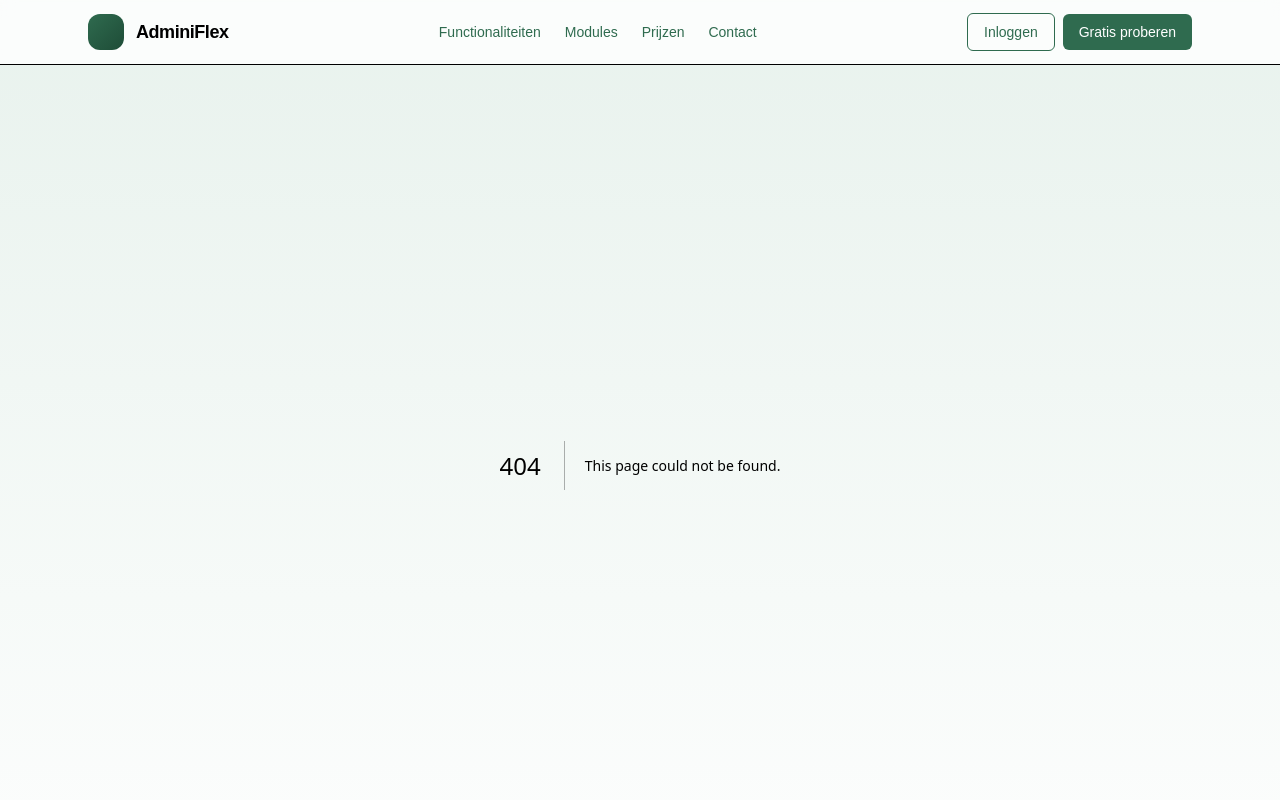
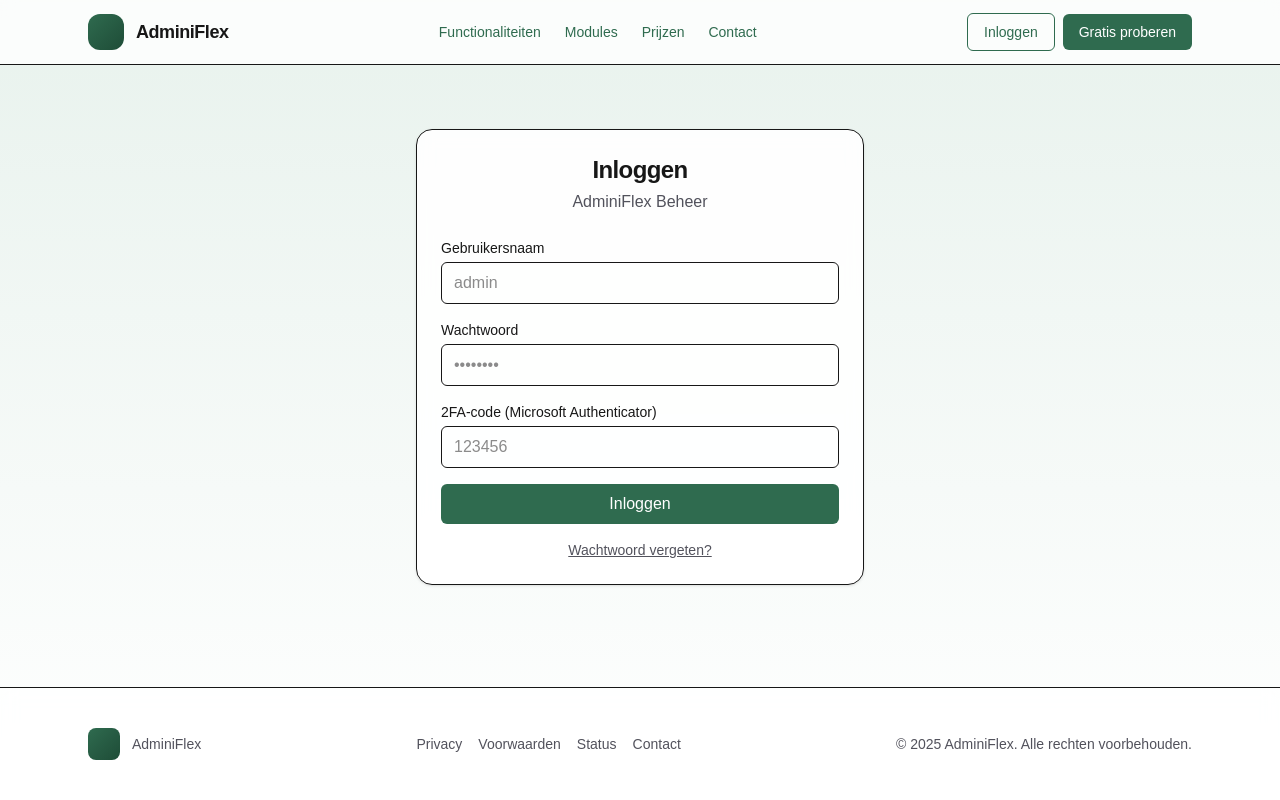
Before and after one commit to Adminiflex-jpg/adminiflex-site, a Next.js app: page /login in a window 1280 px wide. Before the commit this address had no page. Shown: the top 800 px of the page. Built offline with nearby package versions, Linux system fonts and the light colour scheme.

Commit message:
Login + 2FA (TOTP) voor Admin, beveiligde /admin, en loginpagina

```diff
--- /dev/null
+++ b/app/admin/page.tsx
@@ -0,0 +1,38 @@
+// app/admin/page.tsx
+import { cookies } from "next/headers";
+import jwt from "jsonwebtoken";
+
+export default function AdminPage() {
+  const cookieStore = cookies();
+  const token = cookieStore.get("session")?.value || "";
+  let ok = false;
+  try {
+    const JWT_SECRET = process.env.JWT_SECRET || "";
+    if (JWT_SECRET && token) {
+      const payload = jwt.verify(token, JWT_SECRET) as any;
+      ok = payload?.role === "admin";
+    }
+  } catch {
+    ok = false;
+  }
+
+  if (!ok) {
+    return (
+      <main className="max-w-3xl mx-auto px-4 md:px-6 py-16">
+        <h1 className="text-2xl font-semibold">Niet ingelogd</h1>
+        <p className="mt-2">Je hebt geen toegang tot deze pagina.</p>
+        <a href="/login" className="mt-4 inline-block underline">Ga naar inloggen</a>
+      </main>
+    );
+  }
+
+  return (
+    <main className="max-w-5xl mx-auto px-4 md:px-6 py-16">
+      <h1 className="text-3xl font-semibold">Admin dashboard</h1>
+      <p className="mt-2 text-zinc-700">Welkom! Je bent ingelogd als admin.</p>
+      <div className="mt-6 grid gap-4">
+        <a className="underline" href="/">← Terug naar site</a>
+      </div>
+    </main>
+  );
+}
--- /dev/null
+++ b/app/api/login/route.ts
@@ -0,0 +1,61 @@
+// app/api/login/route.ts
+export const runtime = "nodejs";
+export const dynamic = "force-dynamic";
+
+import { NextResponse } from "next/server";
+import speakeasy from "speakeasy";
+import jwt from "jsonwebtoken";
+
+export async function POST(req: Request) {
+  try {
+    const { username, password, code } = await req.json();
+
+    const ADMIN_USER = process.env.ADMIN_USER || "admin";
+    const ADMIN_PASS = process.env.ADMIN_PASS || "";
+    const TOTP_SECRET = process.env.ADMIN_TOTP_SECRET || "";
+    const JWT_SECRET = process.env.JWT_SECRET || "";
+
+    if (!ADMIN_PASS || !TOTP_SECRET || !JWT_SECRET) {
+      return NextResponse.json({ ok: false, error: "SERVER_NOT_CONFIGURED" }, { status: 500 });
+    }
+
+    // Controleer user + pass
+    if (String(username) !== ADMIN_USER || String(password) !== ADMIN_PASS) {
+      return NextResponse.json({ ok: false, error: "INVALID_CREDENTIALS" }, { status: 401 });
+    }
+
+    // Controleer 2FA (TOTP)
+    const ok = speakeasy.totp.verify({
+      secret: TOTP_SECRET,
+      encoding: "base32",
+      token: String(code || ""),
+      window: 1, // accepteer één stap afwijking
+    });
+
+    if (!ok) {
+      return NextResponse.json({ ok: false, error: "INVALID_2FA" }, { status: 401 });
+    }
+
+    // Maak JWT
+    const token = jwt.sign(
+      { sub: "admin", role: "admin" },
+      JWT_SECRET,
+      { expiresIn: "7d" }
+    );
+
+    const res = NextResponse.json({ ok: true });
+    // HttpOnly secure cookie
+    res.cookies.set("session", token, {
+      httpOnly: true,
+      secure: true,
+      sameSite: "lax",
+      path: "/",
+      maxAge: 60 * 60 * 24 * 7, // 7 dagen
+    });
+
+    return res;
+  } catch (e) {
+    console.error(e);
+    return NextResponse.json({ ok: false, error: "SERVER_ERROR" }, { status: 500 });
+  }
+}
--- /dev/null
+++ b/app/api/logout/route.tsx
@@ -0,0 +1,17 @@
+// app/api/logout/route.ts
+export const runtime = "nodejs";
+export const dynamic = "force-dynamic";
+
+import { NextResponse } from "next/server";
+
+export async function POST() {
+  const res = NextResponse.json({ ok: true });
+  res.cookies.set("session", "", {
+    httpOnly: true,
+    secure: true,
+    sameSite: "lax",
+    path: "/",
+    maxAge: 0,
+  });
+  return res;
+}
--- a/app/layout.tsx
+++ b/app/layout.tsx
@@ -53,7 +53,7 @@
             </nav>
             <div className="flex items-center gap-2">
               <a
-                href="#login"
+                href="/login"
                 className="px-4 py-2 rounded-md border text-sm"
                 style={{ borderColor: oldGreen, color: oldGreen }}
               >
--- /dev/null
+++ b/app/login/page.tsx
@@ -0,0 +1,112 @@
+"use client";
+
+import { useState } from "react";
+
+export default function LoginPage() {
+  const oldGreen = "#2F6B4F";
+
+  const [loading, setLoading] = useState(false);
+  const [err, setErr] = useState<string | null>(null);
+
+  async function onSubmit(e: React.FormEvent<HTMLFormElement>) {
+    e.preventDefault();
+    setErr(null);
+    setLoading(true);
+
+    const form = e.currentTarget;
+    const username = (form.elements.namedItem("username") as HTMLInputElement).value.trim();
+    const password = (form.elements.namedItem("password") as HTMLInputElement).value;
+    const code = (form.elements.namedItem("code") as HTMLInputElement).value.trim();
+
+    try {
+      const res = await fetch("/api/login", {
+        method: "POST",
+        headers: { "Content-Type": "application/json" },
+        body: JSON.stringify({ username, password, code }),
+      });
+
+      const body = await res.json();
+      if (!res.ok || !body.ok) {
+        throw new Error(body?.error || "Inloggen mislukt");
+      }
+
+      // Naar admin-dash
+      window.location.href = "/admin";
+    } catch (e: any) {
+      const map: Record<string, string> = {
+        INVALID_CREDENTIALS: "Onjuiste gebruikersnaam of wachtwoord.",
+        INVALID_2FA: "Ongeldige 2FA-code.",
+        SERVER_NOT_CONFIGURED: "Server niet geconfigureerd. Controleer env vars.",
+        SERVER_ERROR: "Onbekende fout.",
+      };
+      setErr(map[e.message] || "Inloggen mislukt.");
+    } finally {
+      setLoading(false);
+    }
+  }
+
+  return (
+    <main className="min-h-[70vh] grid place-items-center px-4 md:px-6 py-16">
+      <div className="w-full max-w-md rounded-2xl border bg-white/90 backdrop-blur p-6 shadow-sm">
+        <h1 className="text-2xl font-semibold tracking-tight text-center">Inloggen</h1>
+        <p className="mt-1 text-center text-zinc-600">AdminiFlex Beheer</p>
+
+        <form onSubmit={onSubmit} className="mt-6 grid gap-4">
+          <div>
+            <label className="block text-sm mb-1">Gebruikersnaam</label>
+            <input
+              name="username"
+              autoComplete="username"
+              className="w-full border rounded-md px-3 py-2"
+              placeholder="admin"
+              required
+            />
+          </div>
+
+          <div>
+            <label className="block text-sm mb-1">Wachtwoord</label>
+            <input
+              name="password"
+              type="password"
+              autoComplete="current-password"
+              className="w-full border rounded-md px-3 py-2"
+              placeholder="••••••••"
+              required
+            />
+          </div>
+
+          <div>
+            <label className="block text-sm mb-1">2FA-code (Microsoft Authenticator)</label>
+            <input
+              name="code"
+              inputMode="numeric"
+              pattern="[0-9]*"
+              maxLength={6}
+              className="w-full border rounded-md px-3 py-2"
+              placeholder="123456"
+              required
+            />
+          </div>
+
+          {err && <div className="text-sm text-red-600">{err}</div>}
+
+          <button
+            type="submit"
+            disabled={loading}
+            className="w-full px-4 py-2 rounded-md text-white font-medium disabled:opacity-60"
+            style={{ backgroundColor: oldGreen }}
+          >
+            {loading ? "Bezig met inloggen…" : "Inloggen"}
+          </button>
+
+          <a
+            href="mailto:info@adminiflex.nl?subject=Wachtwoord%20vergeten"
+            className="text-sm text-center underline text-zinc-600"
+          >
+            Wachtwoord vergeten?
+          </a>
+        </form>
+      </div>
+    </main>
+  );
+}
--- a/package.json
+++ b/package.json
@@ -9,11 +9,13 @@
     "lint": "eslint"
   },
   "dependencies": {
+    "jsonwebtoken": "^9.0.2",
     "next": "16.0.1",
     "nodemailer": "^7.0.10",
     "react": "19.2.0",
     "react-dom": "19.2.0",
-    "recharts": "^3.3.0"
+    "recharts": "^3.3.0",
+    "speakeasy": "^2.0.0"
   },
   "devDependencies": {
     "@tailwindcss/postcss": "^4",
```
Also changed, not shown: 1 other file (tests, documents, lock files or other folders).
